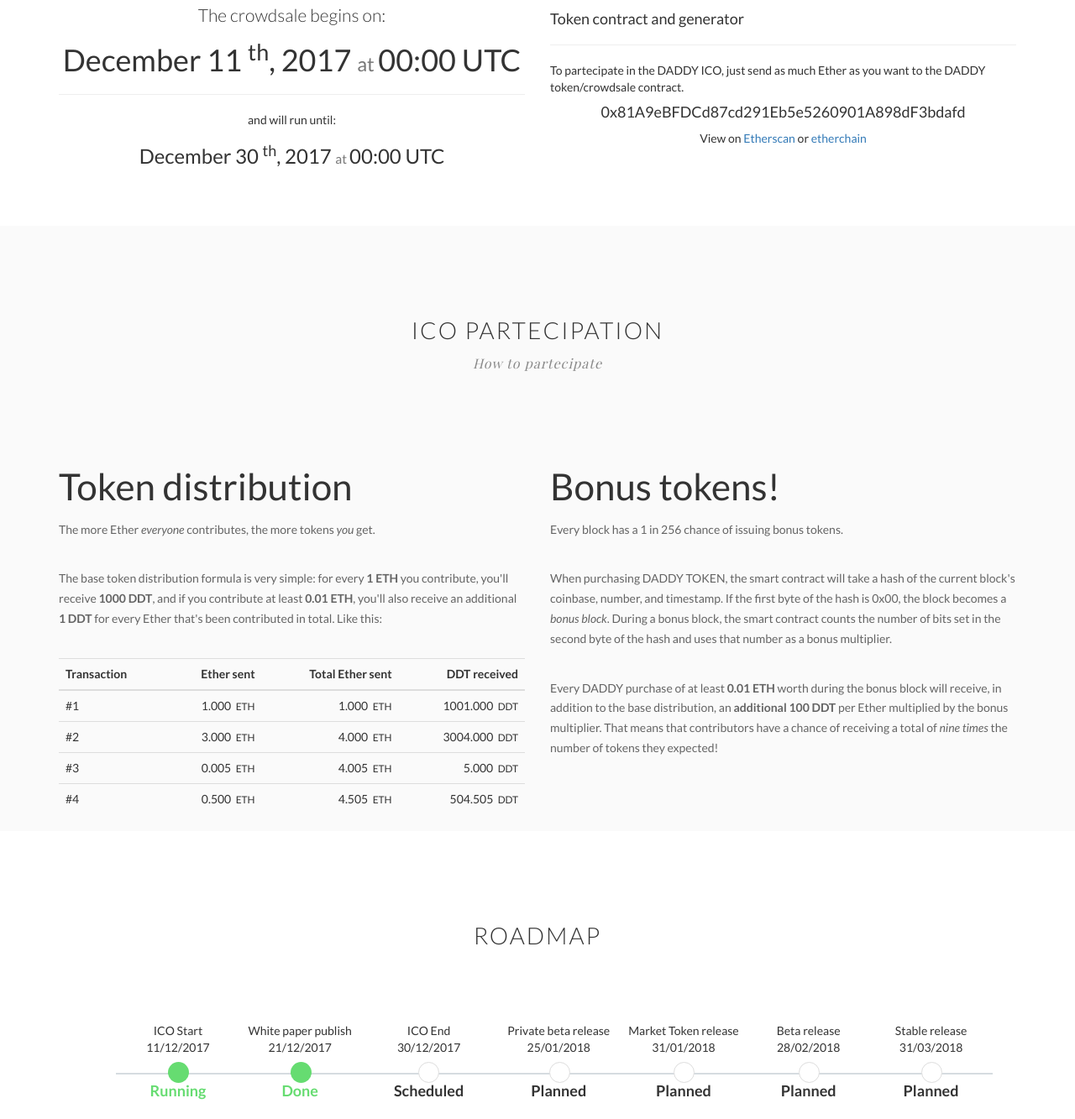
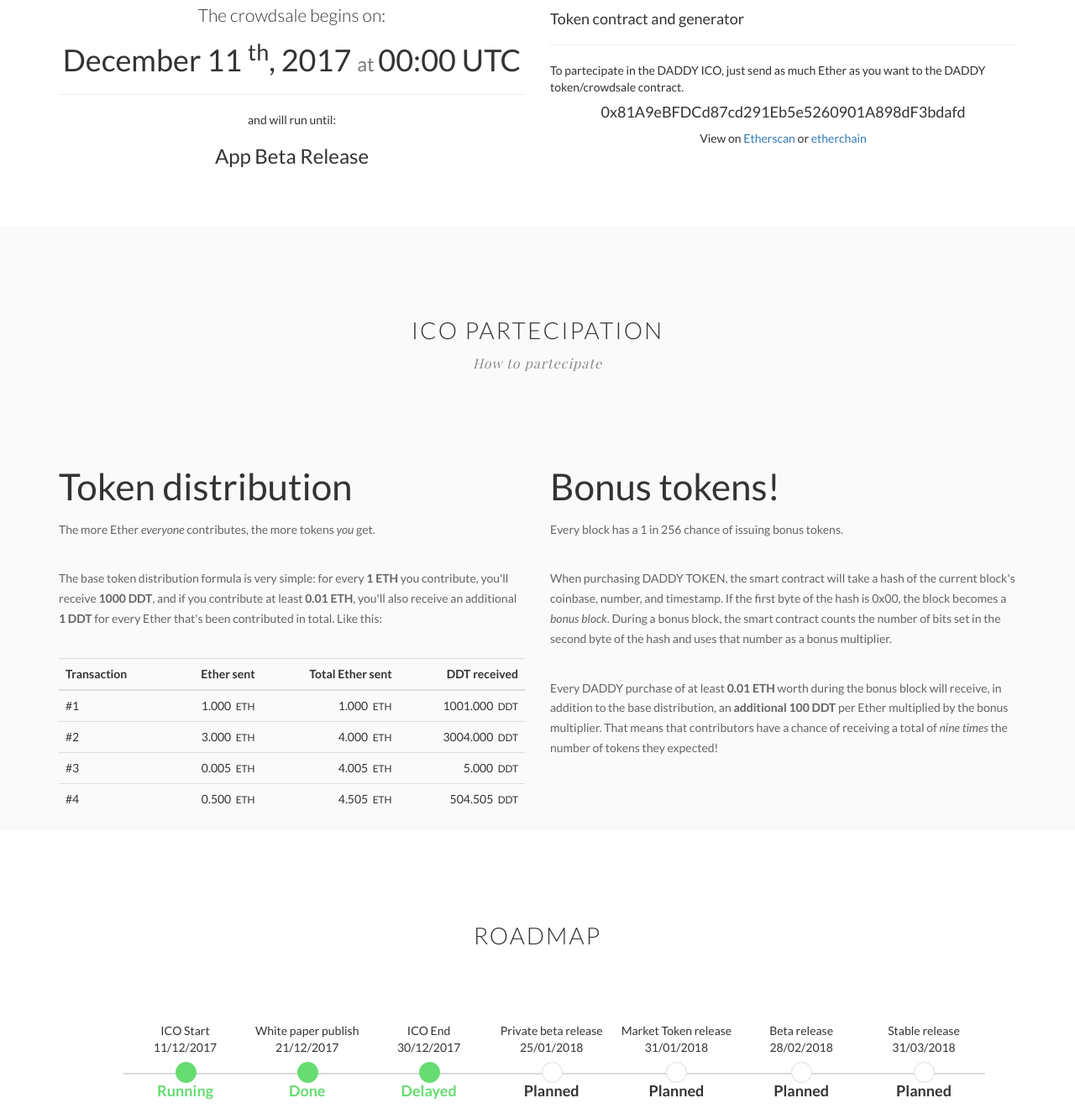
Before and after one commit to daddytoken/daddytoken.github.io, a plain HTML site: page index.html in a window 1280 px wide. Shown: the part 1007-2340 px from the top of the page at 84% size. Drawn offline with nearby package versions, Linux system fonts and the light colour scheme; a web font is replaced by a local one.

Commit message:
Update index.html

```diff
--- a/index.html
+++ b/index.html
@@ -317,11 +317,7 @@
 					</p>
 					<hr>
 					<p>and will run until:</p>
-					<p class="h3">December 30
-						<sup>th</sup>, 2017
-						<small>
-							<span class="text-muted">at</span>
-						</small> 00:00 UTC</p>
+					<p class="h3">App Beta Release</p>
 				</div>
 				<div class="col-lg-6">
 					<div class="card card-inverse card-primary">
@@ -518,14 +514,14 @@
 							<h4> Done </h4>
 						</div>
 					</li>
-				<li class="li">
+				<li class="li complete">
 					<div class="timestamp">
 						<span class="author">ICO End</span>
 						<span class="date">30/12/2017
 							<span>
 					</div>
 					<div class="status">
-						<h4> Scheduled </h4>
+						<h4> Delayed </h4>
 					</div>
 				</li>
 				<li class="li">
```
